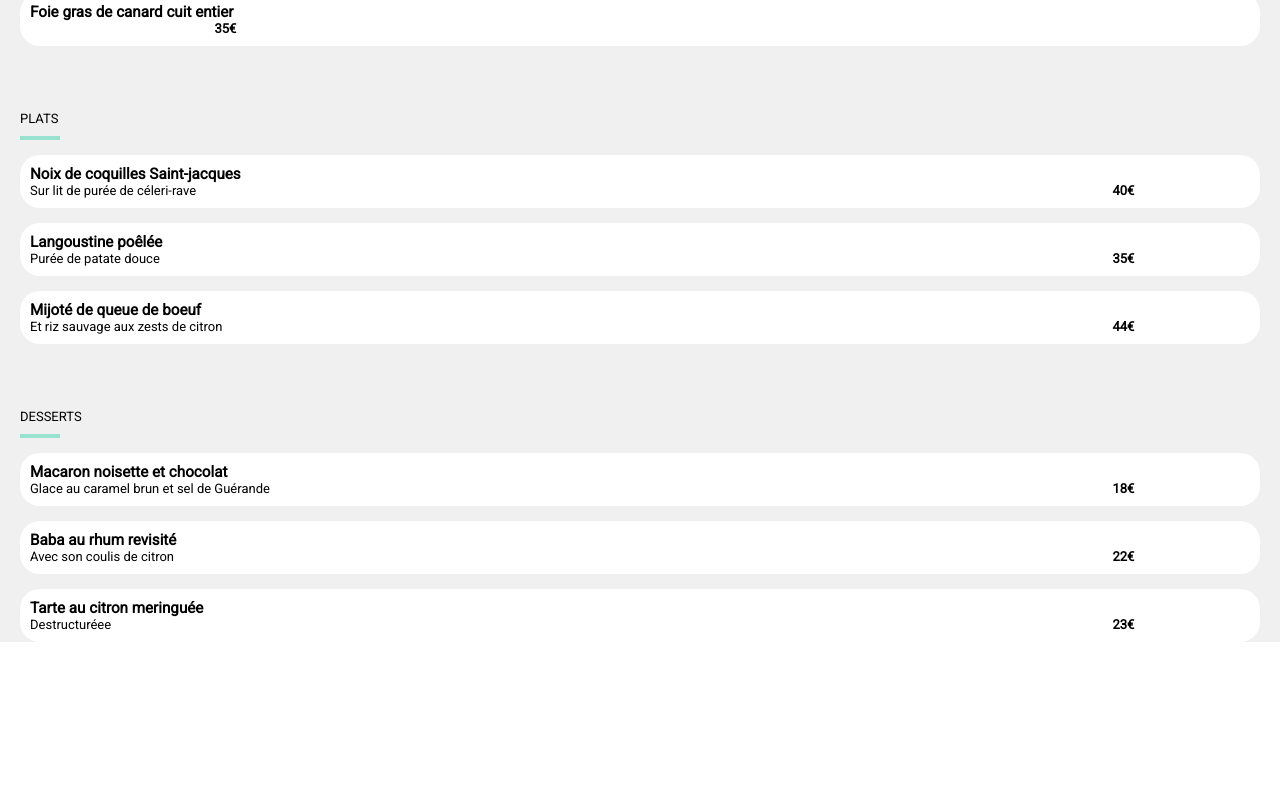
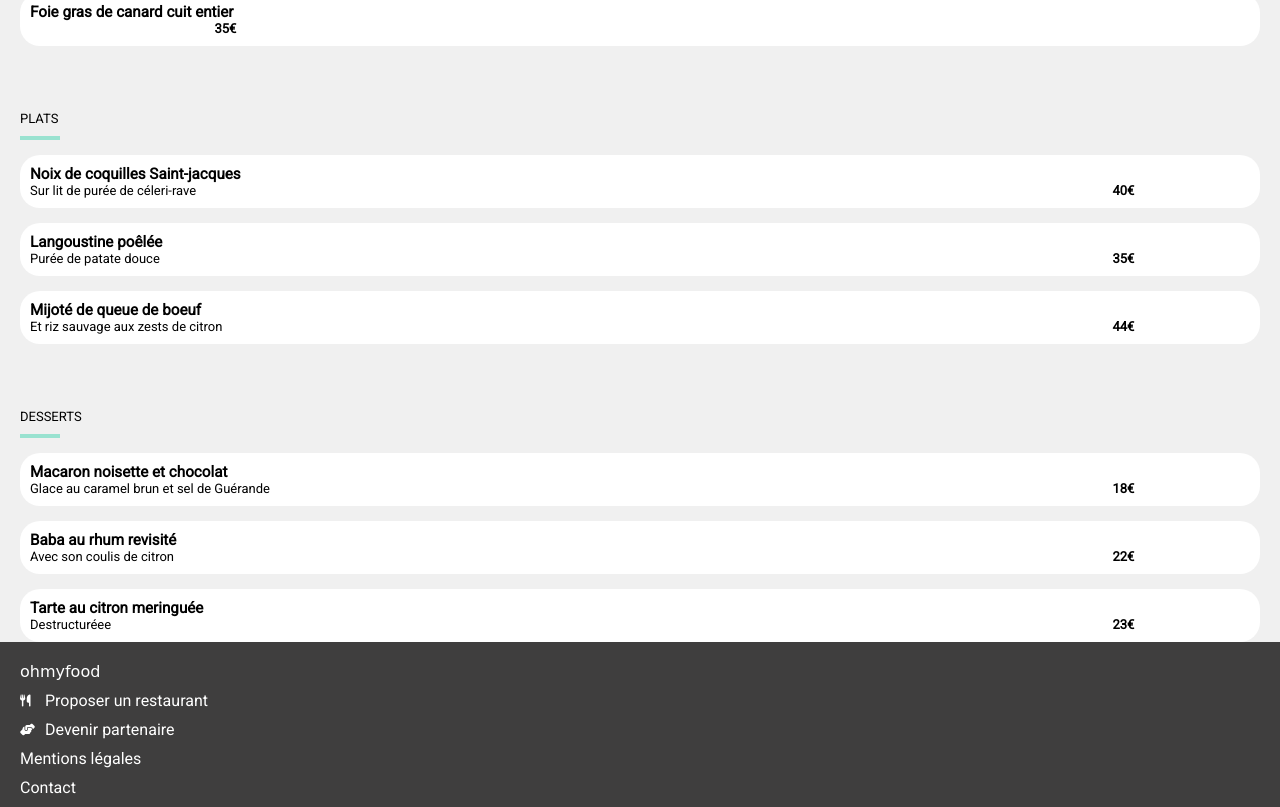
Before and after one commit to neverswood/ColasEmmanuelle_3_01052021, a website: page public/menu_lanoteenchantée.html in a window 1280 px wide. Shown: the part 654-1461 px from the top of the page. Before the commit the page ends 1296 px from the top, so only its background shows below. Drawn offline with Linux system fonts and the light colour scheme; a web font is replaced by a local one.

Commit message:
Add footer in to the menus

```diff
--- a/public/menu_lanoteenchantée.html
+++ b/public/menu_lanoteenchantée.html
@@ -82,6 +82,15 @@
                 </div>
             </div>
         </section>
+        <footer>
+            <h4>ohmyfood</h4>
+            <ul>
+                <li><a class="#" href="#"><i class="fas fa-utensils"></i>Proposer un restaurant</a></li>
+                <li><a class="#" href="#"><i class="fas fa-hands-helping"></i>Devenir partenaire</a></li>
+                <li><a class="#" href="#">Mentions légales</a></li>
+                <li><a class="#" href="mailto:contact@ohmyfood.com">Contact</a></li>
+            </ul>
+        </footer>
     </main>
 </body>
 
```
Also changed, not shown: public/menu_lapalettedugoût.html (+9 -0 lines), public/menu_ledélicedessens.html (+9 -0 lines), public/menu_àlafrançaise.html (+9 -0 lines).
